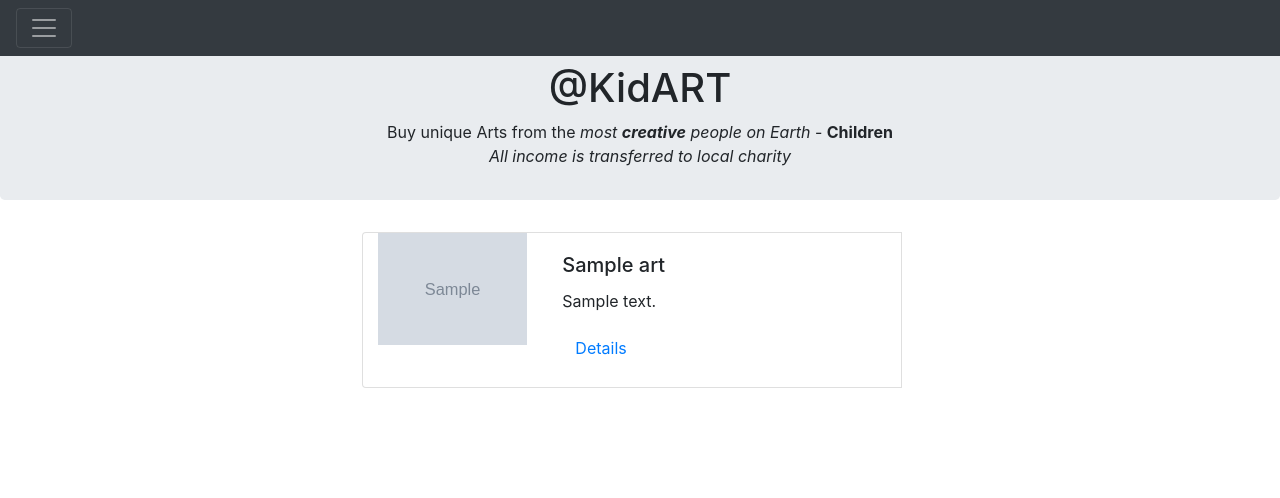
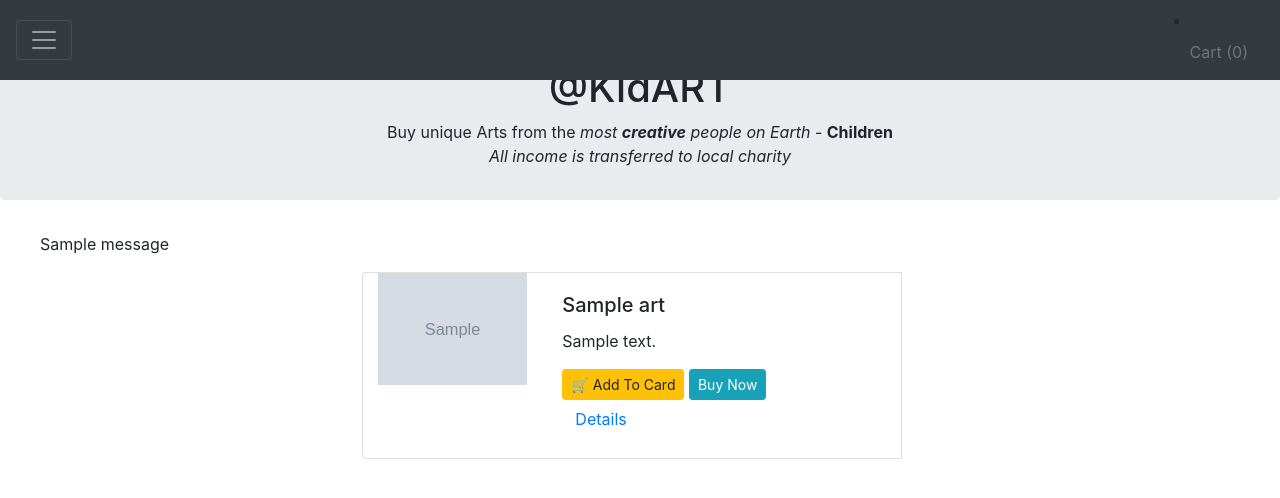
Before and after one commit to Woodchucks/online_shop_WIP, a Flask app: template templates/index.html in a window 1280 px wide. Shown: the top 498 px of the page. Run offline with Flask 2, Linux system fonts and the light colour scheme; the template is opened without the code that fills it: most values are stand-ins (such as "Sample title", 1, 10 or a date in 2020); grey boxes marked "Sample" are stand-in pictures; one stand-in notice (Sample message) is shown; some libraries are stand-ins or nearby versions.

Commit message:
Add shopping basket functionality (use session to indicate nr of items in basket)

```diff
--- a/main.py
+++ b/main.py
@@ -1,6 +1,6 @@
-from flask import Flask, render_template, request, redirect, url_for
+from flask import Flask, render_template, request, redirect, flash, session
 from flask_bootstrap import Bootstrap
-from flask_sqlalchemy import SQLAlchemy
+from flask_sqlalchemy import SQLAlchemy, inspect
 import os
 import sqlite3
 
@@ -13,13 +13,13 @@ Bootstrap(app)
 app.config ['SQLALCHEMY_DATABASE_URI'] = 'sqlite:///arts.db'
 app.config['SQLALCHEMY_TRACK_MODIFICATIONS'] = False
 db = SQLAlchemy(app)
+
 class Art(db.Model):
     id = db.Column('art_id', db.Integer, primary_key=True)
     name = db.Column(db.String(100), unique=True)
     description = db.Column(db.String(10000))
     price = db.Column(db.Float)
     image = db.Column(db.LargeBinary)
-    # image_url = db.Column(db.String(1000))
 
 def __init__(self, name, price):
     self.name = name
@@ -62,6 +62,13 @@ def retrieve_images_from_database():
         if connection:
             connection.close()
 
+def MergeDict(dict1, dict2):
+    if isinstance(dict1, list) and isinstance(dict2, list):
+        return dict1 + dict2
+    if isinstance(dict1, dict) and isinstance(dict2, dict):
+        return dict(list(dict1.items()) + list(dict2.items()))
+    return False
+
 # new_art = Art(id=1, name="Miss Spring", description="A painting of Miss Spring, aquarell and paper items", price=24.50, image=convertToBinaryData('static/images/painting.jpg'))
 # new_art_2 = Art(name="Rabbit Home", description="Family of Rabbits", price=32.80, image=convertToBinaryData('static/images/painting.jpg'))
 # new_art_3 = Art(name="Heart", description="A big, red heart", price=20, image=convertToBinaryData('static/images/painting.jpg'))
@@ -95,5 +102,32 @@ def details(id):
     img_url = f"..\{images[0]}"
     return render_template('details.html', art=art, img=img_url)
 
+@app.route('/addcart', methods=['POST'])
+def add_to_cart():
+    try:
+        art_id = request.form.get('art_id')
+        art = Art.query.filter_by(id=art_id).first()
+        if art_id and request.method == "POST":
+            ArtDetails = {
+                art_id: {
+                    "name": art.name,
+                    "price": art.price,
+                    "image": art.image
+                }
+            }
+            if 'Shoppingcart' in session:
+                if art_id in session['Shoppingcart']:
+                    flash("This item is already in your shopping basket. "
+                          "Remember, all arts on this website are unique and awsome :D")
+                session['Shoppingcart'] = MergeDict(session['Shoppingcart'], ArtDetails)
+                return redirect(request.referrer)
+            else:
+                session['Shoppingcart'] = ArtDetails
+                return redirect(request.referrer)
+    except Exception as e:
+        print(e)
+    finally:
+        return redirect(request.referrer)
+
 if __name__ == '__main__':
     app.run(debug=True)
--- a/templates/base.html
+++ b/templates/base.html
@@ -12,6 +12,9 @@
         <button class="navbar-toggler" type="button" data-toggle="collapse" data-target="#navbarToggleExternalContent" aria-controls="navbarToggleExternalContent" aria-expanded="false" aria-label="Toggle navigation">
           <span class="navbar-toggler-icon"></span>
         </button>
+        <li class="nav-item">
+            <a class="nav-link disabled" href="#">Cart ({{ session['Shoppingcart']|length }})</a>
+        </li>
       </nav>
     </div>
 
--- a/templates/index.html
+++ b/templates/index.html
@@ -9,6 +9,16 @@
             <em>All income is transferred to local charity</em></p>
         </div>
     </div>
+
+{% with messages = get_flashed_messages(with_categories=false) %}
+  {% if messages %}
+    <ul class=flashes>
+    {% for message in messages %}
+      {{ message }}
+    {% endfor %}
+    </ul>
+  {% endif %}
+{% endwith %}
 
 {% for art in arts %}
     {% if (art.id + 1) % 2 == 0 %}
@@ -23,6 +33,11 @@
               <div class="card-body">
                 <h5 class="card-title">{{ art.name }}</h5>
                 <p class="card-text">{{ art.description }}</p>
+                <form action="{{ url_for('add_to_cart') }}" method="post">
+                    <input type="hidden" name="art_id" value="{{ art.id }}">
+                    <button type="submit" class="btn btn-warning btn-sm">🛒 Add To Card</button>
+                    <button type="submit" class="btn btn-info btn-sm">Buy Now</button>
+                </form>
                 <a href="{{ url_for('details', id=art.id, img=images[art.id-1]) }}" class="btn">Details</a>
               </div>
             </div>
```
